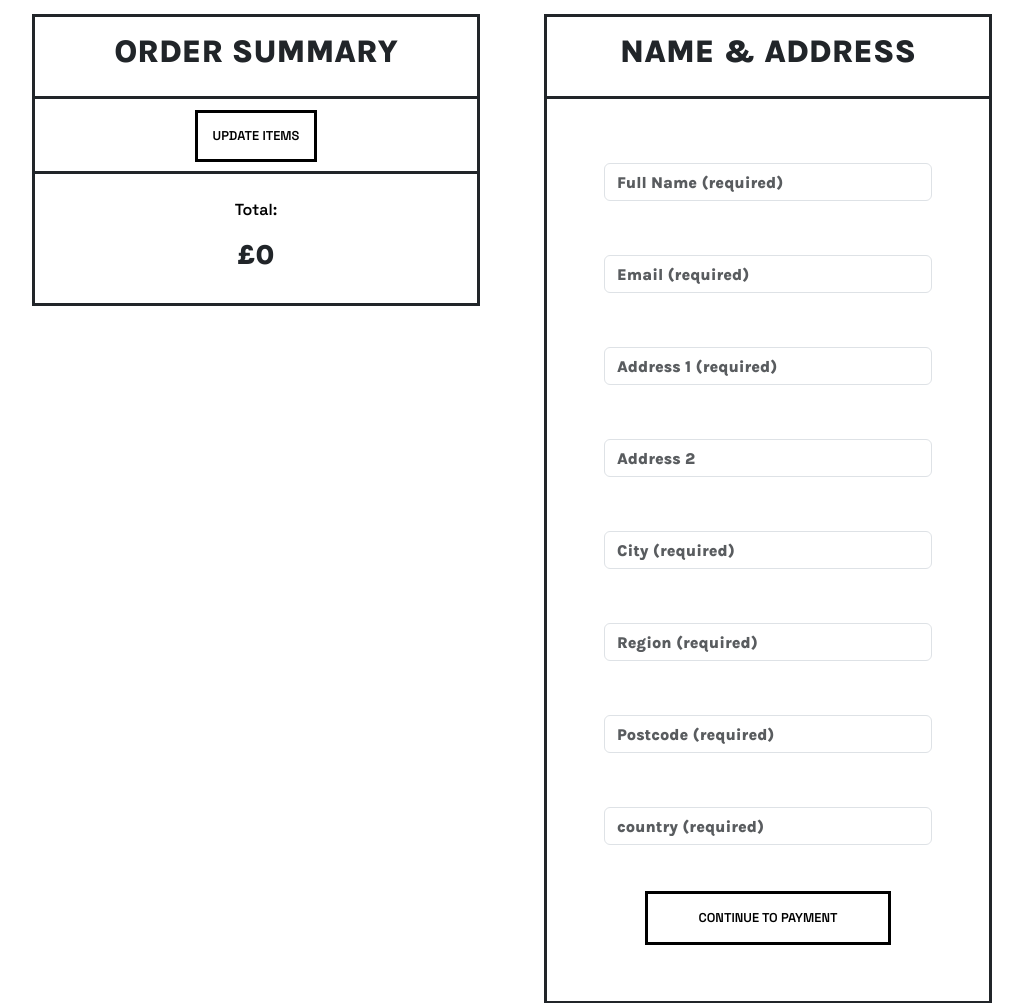
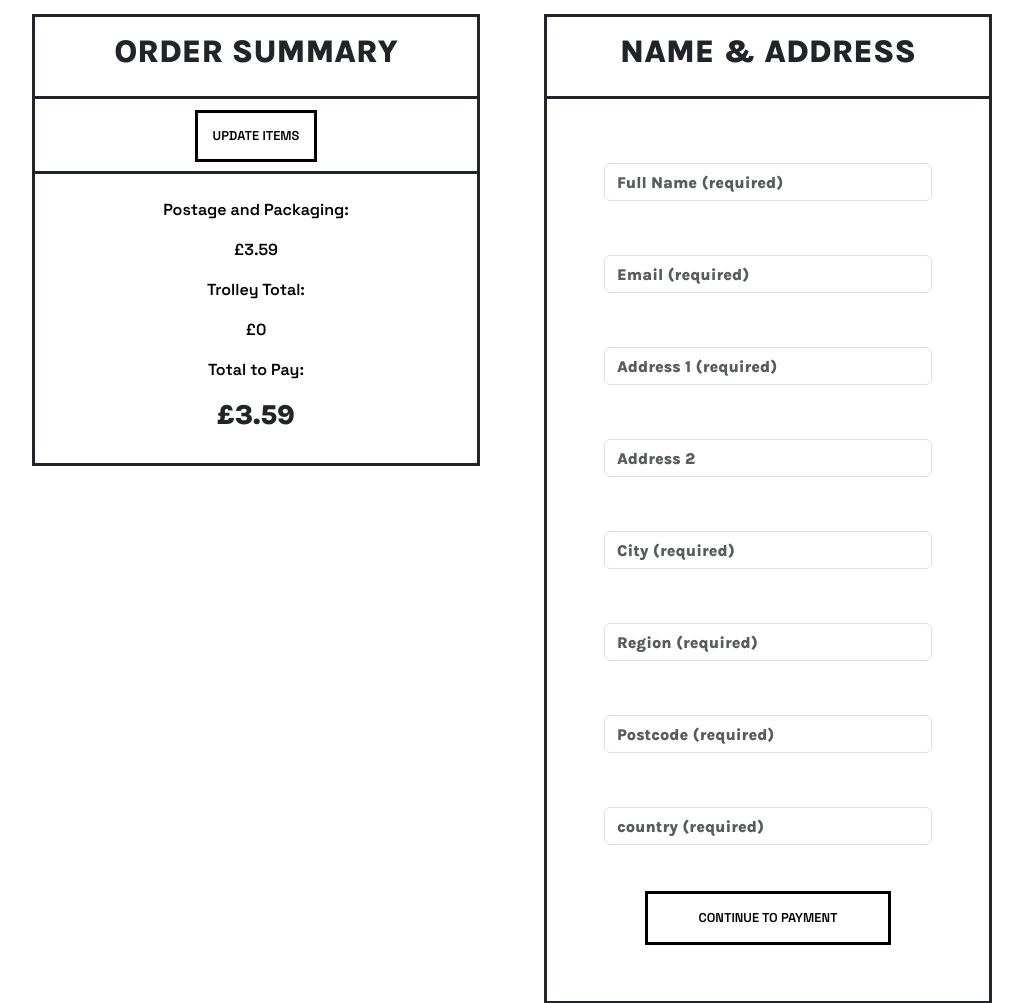
Before and after one commit to jsith90/mollyart, a Django app: page /payment/checkout/ in a window 1280 px wide. Shown: the part 450-1453 px from the top of the page, without its empty margins (128-1151 px from the left). Run offline with Django 5.2, Linux system fonts and the light colour scheme; some libraries are stand-ins or nearby versions.

Commit message:
add postage and packaging

```diff
--- a/payment/models.py
+++ b/payment/models.py
@@ -35,6 +35,8 @@ class Order(models.Model):
 	email = models.EmailField(max_length=250)
 	shipping_address = models.TextField(max_length=15000)
 	amount_paid = models.DecimalField(max_digits=7, decimal_places=2)
+	trolley_totals = models.DecimalField(max_digits=7, decimal_places=2, null=True, blank=True)
+	postage_cost = models.DecimalField(max_digits=7, decimal_places=2, null=True, blank=True)
 	date_ordered = models.DateTimeField(auto_now_add=True)
 	shipped = models.BooleanField(default=False)
 	date_shipped = models.DateTimeField(blank=True, null=True)
--- a/payment/templates/payment/checkout.html
+++ b/payment/templates/payment/checkout.html
@@ -69,8 +69,12 @@
                 <a href="{% url 'trolley_summary' %}" class="return-button trolley-button">Update Items</a>
             </div>
             <div class="order-total">
-                <p>Total:</p>
-                <h3>£{{ totals }}</h3>
+                <p>Postage and Packaging:</p>
+                <p>£{{ postage }}</p>
+                <p>Trolley Total:</p>
+                <p>£{{ totals }}</p>
+                <p>Total to Pay:</p>
+                <h3>£{{ absolute_total }}</h3>
             </div>
         </div>
     </section>
--- a/payment/views.py
+++ b/payment/views.py
@@ -129,8 +129,9 @@ def shipped_dash(request):
 		return redirect('index')
 
 
-def calculate_order_amount(items):
+def calculate_order_amount(request, items):
 	total_amount = 0
+	trolley = Trolley(request)
 	for item in items:
 		product_id = item['id']
 		quantity = item['quantity']
@@ -142,8 +143,11 @@ def calculate_order_amount(items):
 			price = product.price
 		# Multiply price by quantity and add to the total amount
 		total_amount += price * quantity
+
+	postage = trolley.trolley_postage_packaging()
+	final_amount = total_amount + postage
 		# Return the total amount in the smallest currency unit (e.g., pence for GBP)
-	return int(total_amount * 100)  # Convert to pence if using GBP
+	return int(final_amount * 100)  # Convert to pence if using GBP
 
 
 def billing_info(request):
@@ -154,7 +158,9 @@ def billing_info(request):
 	sizes = trolley.get_sizes()
 	quantities = trolley.get_quants
 	current_trolley = trolley.trolley
-	totals = trolley.trolley_total()
+	trolley_totals = trolley.trolley_total()
+	absolute_total = trolley.absolute_total()
+	postage = trolley.trolley_postage_packaging()
 	if request.POST:
 		# create a session with shipping info
 		my_shipping = request.POST
@@ -162,14 +168,16 @@ def billing_info(request):
 		# gather order info
 		full_name = my_shipping['shipping_full_name']
 		email = my_shipping['shipping_email']
-		amount_paid = totals
+		amount_paid = absolute_total
+		postage_cost = postage
+		trolley_totals = trolley_totals
 		# Create shipping address from shipping info
 		shipping_address = f"{my_shipping['shipping_address1']}\n{my_shipping['shipping_address2']}\n{my_shipping['shipping_city']}\n{my_shipping['shipping_region']}\n{my_shipping['shipping_postcode']}\n{my_shipping['shipping_country']}"
 
 		# create payment intent in stripe
 		items = [{'id': product.id, 'quantity': quantities()[str(product.id)]} for product in trolley_products()]
 		intent = stripe.PaymentIntent.create(
-			amount=calculate_order_amount(items),
+			amount=calculate_order_amount(request, items),
 			currency='gbp',
 			automatic_payment_methods={
 				'enabled': True,
@@ -184,7 +192,7 @@ def billing_info(request):
 		# create order
 		paypal_dict = {
 			'business': settings.PAYPAL_RECEIVER_EMAIL,
-			'amount': totals,
+			'amount': trolley_totals,
 			'item_name': "Molly's Art Order",
 			'no_shipping': '2',
 			'invoice': my_Invoice,
@@ -198,7 +206,7 @@ def billing_info(request):
 		paypal_form = PayPalPaymentsForm(initial=paypal_dict)
 
 		# create an order
-		create_order = Order(full_name=full_name, email=email, shipping_address=shipping_address, amount_paid=amount_paid, payment_intent_id=intent.id, invoice=my_Invoice)
+		create_order = Order(full_name=full_name, email=email, shipping_address=shipping_address, amount_paid=amount_paid, trolley_totals=trolley_totals, postage_cost=postage_cost, payment_intent_id=intent.id, invoice=my_Invoice)
 		create_order.save()
 		order_id = create_order.pk
 		# get product stuff
@@ -232,7 +240,7 @@ def billing_info(request):
 				create_order_item = OrderItem(is_size=True, order_id=order_id, product_id=product_id, size=sizes_string, price=price,)
 				create_order_item.save()
 				print(create_order_item)
-		return render(request, 'payment/billing_info.html', { 'current_trolley':current_trolley, 'sizes':sizes, 'client_secret':intent.client_secret, 'STRIPE_PUBLIC_KEY':settings.STRIPE_PUBLIC_KEY, 'paypal_form':paypal_form, 'trolley_products':trolley_products, 'quantities':quantities, 'totals':totals, 'shipping_info':request.POST })
+		return render(request, 'payment/billing_info.html', { 'absolute_total':absolute_total, 'postage':postage, 'current_trolley':current_trolley, 'sizes':sizes, 'client_secret':intent.client_secret, 'STRIPE_PUBLIC_KEY':settings.STRIPE_PUBLIC_KEY, 'paypal_form':paypal_form, 'trolley_products':trolley_products, 'quantities':quantities, 'trolley_totals':trolley_totals, 'shipping_info':request.POST })
 
 
 		# shipping_info = request.POST
@@ -250,6 +258,8 @@ def checkout(request):
     sizes = trolley.get_sizes()  # List of sizes in the trolley
     quantities = trolley.get_quants()  # Quantities of products
     totals = trolley.trolley_total()  # Trolley total price
+    postage = trolley.trolley_postage_packaging()
+    absolute_total = trolley.absolute_total()
 
     # Handle sold-out products (those not size-specific)
     sold_out_ids = [product.id for product in trolley_products if not product.is_size and product.is_sold_out]
@@ -278,7 +288,7 @@ def checkout(request):
     		return redirect('trolley_summary')
 
     shipping_form = ShippingForm(request.POST or None)
-    return render(request, 'payment/checkout.html', {'current_trolley': trolley.trolley, 'sizes': sizes, 'trolley_products': trolley_products, 'quantities': quantities, 'totals': totals, 'shipping_form': shipping_form })
+    return render(request, 'payment/checkout.html', {'postage': postage, 'absolute_total': absolute_total, 'current_trolley': trolley.trolley, 'sizes': sizes, 'trolley_products': trolley_products, 'quantities': quantities, 'totals': totals, 'shipping_form': shipping_form })
 
 
 @csrf_exempt
--- a/shop/forms.py
+++ b/shop/forms.py
@@ -6,10 +6,11 @@ from django.forms import inlineformset_factory
 class ProductForm(forms.ModelForm):
     class Meta:
         model = Product
-        fields = ['name', 'price', 'category', 'description', 'image', 'image2', 'image3', 'image4', 'is_sale', 'sale_price', 'is_sold_out', 'is_size', 'quantity']
+        fields = ['name', 'price', 'weight', 'category', 'description', 'image', 'image2', 'image3', 'image4', 'is_sale', 'sale_price', 'is_sold_out', 'is_size', 'quantity']
         labels = {
             'name': 'Product Name:',
             'price': 'Price:',
+            'weight': 'Weight:',
             'category':'Category:',
             'description': 'Description:',
             'image': 'Uploade main image:',
@@ -25,6 +26,7 @@ class ProductForm(forms.ModelForm):
         widgets = {
             'name': forms.TextInput(attrs={'class': 'form-control', 'placeholder': 'Enter product name...'}),
             'price': forms.NumberInput(attrs={'class': 'form-control'}),
+            'weight': forms.NumberInput(attrs={'class': 'form-control'}),
             'category': forms.Select(attrs={'class': 'form-control'}),
             'description': forms.Textarea(attrs={'class': 'form-control', 'placeholder': 'Enter your product description...'}),
             'image': forms.ClearableFileInput(attrs={'class': 'form-control image-control'}),
--- a/shop/models.py
+++ b/shop/models.py
@@ -47,6 +47,7 @@ class Product(models.Model):
 	is_size = models.BooleanField(default=False, blank=True, null=True)
 	# on shop floor
 	is_on_shelf = models.BooleanField(default=False, blank=True, null=True)
+	weight = models.DecimalField(default=0, decimal_places=2, max_digits=6, blank=True, null=True)
 
 
 	def __str__(self):
--- a/trolley/trolley.py
+++ b/trolley/trolley.py
@@ -1,4 +1,5 @@
 from shop.models import Product, Size
+from decimal import Decimal, ROUND_HALF_UP
 
 
 class Trolley():
@@ -71,6 +72,44 @@ class Trolley():
 
 	    return total
 
+
+	def trolley_postage_packaging(self):
+		product_keys = self.trolley.keys()
+		product_ids = [key.split('_')[0] for key in product_keys]
+		products = Product.objects.filter(id__in=product_ids)
+		weight_total = 0
+		postage = 0
+
+		for key, value in self.trolley.items():
+			product_id = int(key.split('_')[0])
+			size = key.split('_')[1] if '_' in key else None
+			quantity = value['quantity'] if isinstance(value, dict) else value
+
+			for product in products:
+				if product.id == product_id:
+					if product.weight:
+						weight_total += product.weight * quantity
+
+
+		if weight_total <= 1:
+			postage = Decimal('3.59')
+		elif weight_total <= 2:
+			postage = Decimal('4.50')
+		elif weight_total <= 10:
+			postage = Decimal('10.00')
+		else:
+			postage = Decimal('40.00')
+
+		return postage
+
+
+	def absolute_total(self):
+		total = self.trolley_total()
+		postage = self.trolley_postage_packaging()
+
+		absolute_total = total + postage
+
+		return absolute_total
 
 
 	def __len__(self):
```
Also changed, not shown: payment/templates/payment/billing_info.html (+7 -3 lines), shop/templates/about.html (+10 -7 lines), static/styles.css (+47 -3 lines), payment/migrations/0007_order_postage_cost_order_trolley_totals.py (added), shop/migrations/0011_product_weight.py (added), static/images/about-background-image.jpg (added), static/images/about-logo.png (added), static/images/hand-icon-flip.png (added), static/images/hand-icon.png (added), 5 other files.
